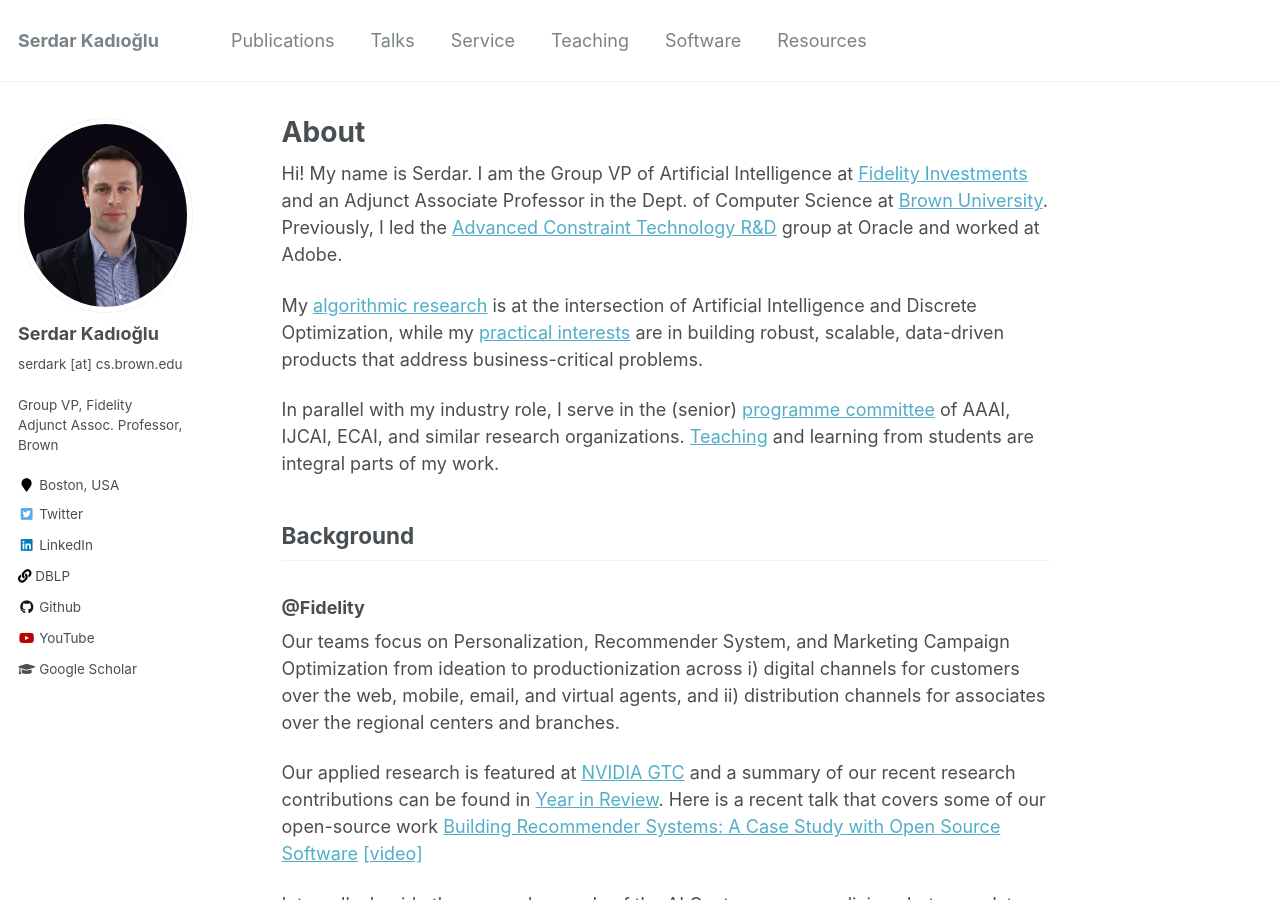
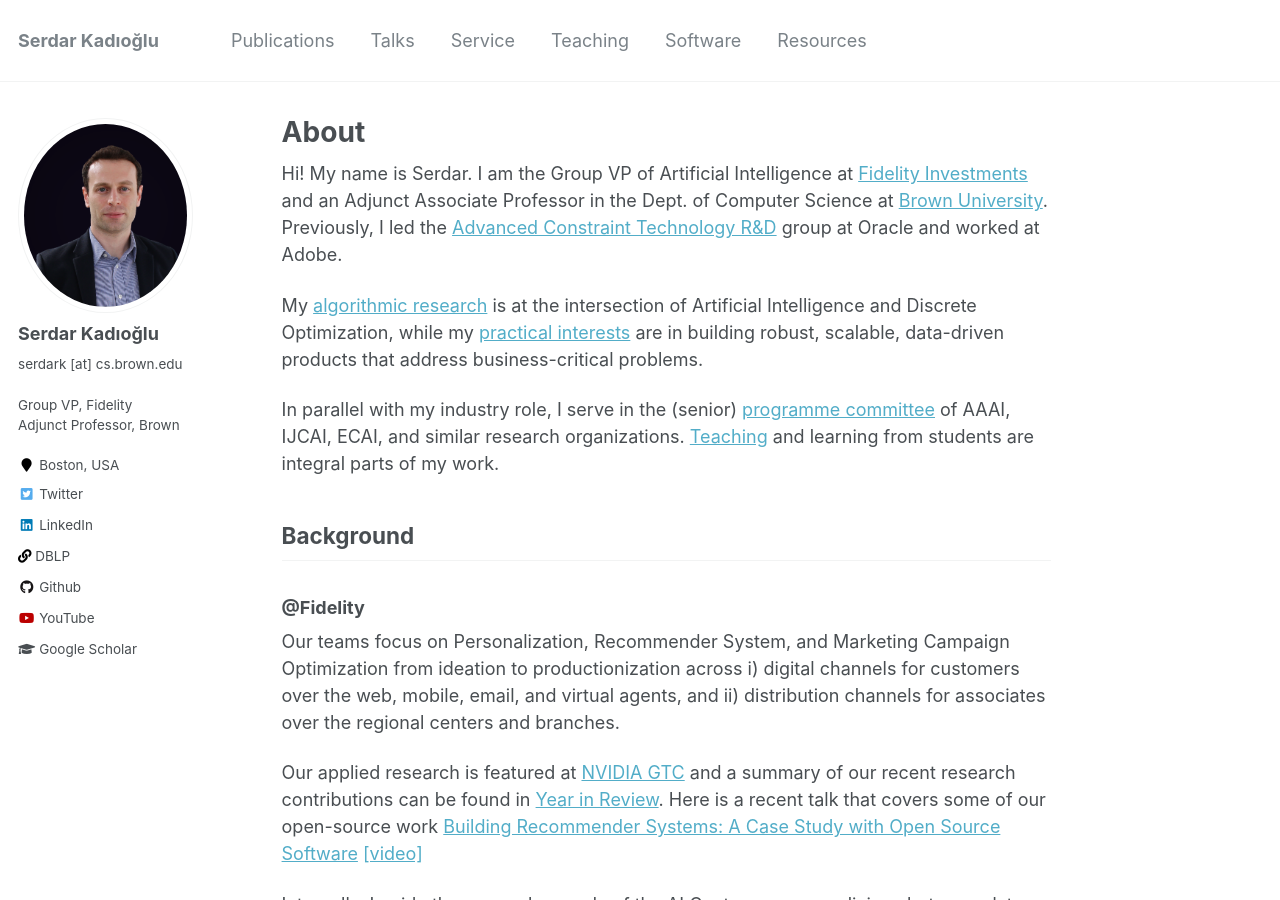
Before and after one commit to skadio/skadio.github.io, a Jekyll site: the page built from _pages/about.md, in a window 1280 px wide and 900 px high. Built offline with Jekyll 4.4.1, drawn with Linux system fonts in a browser that asks for light colours.

Commit message:
Update _config.yml

```diff
--- a/_config.yml
+++ b/_config.yml
@@ -82,7 +82,7 @@ analytics:
 author:
   name             : "Serdar Kadıoğlu"
   avatar           : "skadio.jpg"
-  bio              : "serdark [at] cs.brown.edu <br> <br> Group VP, Fidelity<br> Adjunct Assoc. Professor, Brown"
+  bio              : "serdark [at] cs.brown.edu <br> <br> Group VP, Fidelity<br> Adjunct Professor, Brown"
   location         : "Boston, USA"
   employer         : # "Fidelity Investments"
   pubmed           : # "https://www.ncbi.nlm.nih.gov/pubmed/?term=john+snow"
```
